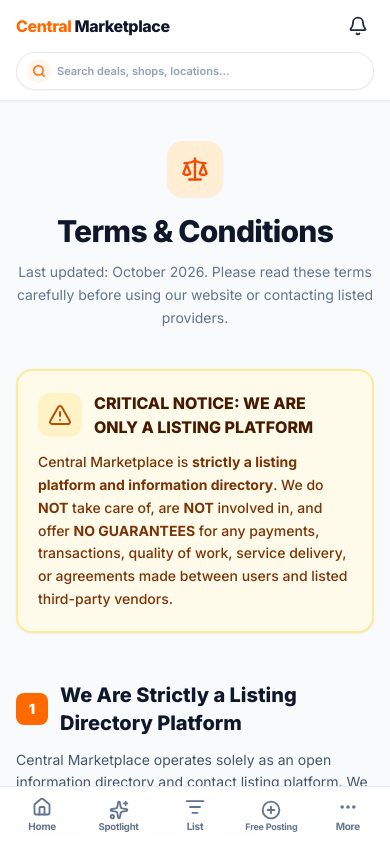
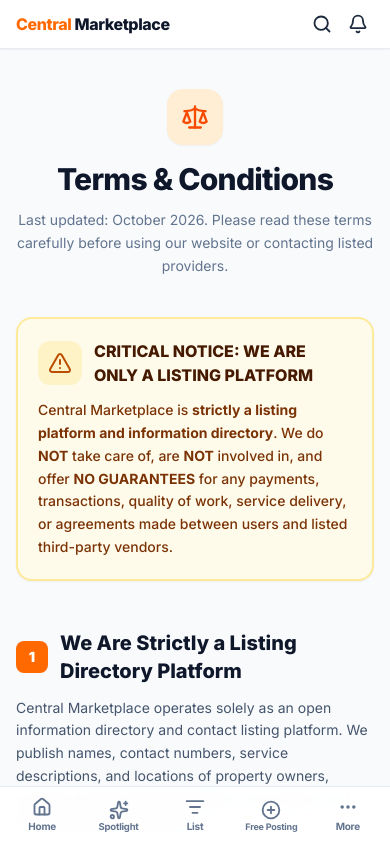
Before and after one commit to bala290498/central-marketplace-03, a Next.js app: page /terms in a window 390 px wide. Shown: the top 843 px of the page. Built offline with nearby package versions, Linux system fonts and the light colour scheme.

Commit message:
feat: position location under brand name and align search icon before bell icon on mobile header

```diff
--- a/src/components/Navbar.tsx
+++ b/src/components/Navbar.tsx
@@ -12,6 +12,7 @@
   ShieldAlert,
   FileText,
   Bell,
+  Search,
 } from "lucide-react";
 import { UserLocation } from "@/types/offer";
 import { SearchBarTrigger } from "./SearchBarTrigger";
@@ -79,12 +80,13 @@
     <header
       className={`relative z-50 ${
         isSticky ? "sticky top-0" : ""
-      } bg-white/95 backdrop-blur-md border-b border-slate-200/80 py-2.5 sm:py-3 shadow-xs`}
+      } bg-white/95 backdrop-blur-md border-b border-slate-200/80 py-2 sm:py-3 shadow-xs`}
     >
       <div className="max-w-7xl mx-auto px-4 sm:px-6 space-y-2">
         <div className="flex items-center justify-between gap-2 sm:gap-4">
-          {/* Brand Title (Left Side) */}
+          {/* Brand Title + Location (Left Side) */}
           <div className="flex items-center gap-2.5 sm:gap-3.5 min-w-0 flex-shrink-0">
+            <div className="flex flex-col items-start min-w-0">
               <Link
                 href="/"
                 className="inline-flex items-center outline-none focus:outline-none focus:ring-0 rounded-lg transition-colors group flex-shrink-0"
@@ -95,16 +97,48 @@
                 </span>
               </Link>
 
+              {/* Location Button on Mobile (Under Brand Name) */}
               {onDetectLocation && (
-              <>
-                <div className="hidden lg:block h-5.5 w-px bg-slate-300 flex-shrink-0 select-none" />
-
-                {/* Location Button on Desktop (Next to title with vertical line) */}
                 <button
                   type="button"
                   onClick={onDetectLocation}
                   disabled={isLocating}
-                  className="hidden lg:inline-flex items-center gap-1.5 text-sm font-bold text-slate-700 hover:text-orange-600 transition-colors cursor-pointer bg-transparent border-0 p-0 outline-none min-w-0 truncate"
+                  className="lg:hidden inline-flex items-center gap-1 text-[11px] font-bold text-slate-600 hover:text-orange-600 transition-colors cursor-pointer bg-transparent border-0 p-0 outline-none min-w-0 truncate mt-0.5"
+                  title={userAreaLabel ? `Location: ${userAreaLabel}` : "Allow location access"}
+                >
+                  {isLocating ? (
+                    <>
+                      <Loader2 className="w-3 h-3 animate-spin text-orange-500 flex-shrink-0" />
+                      <span className="text-slate-500 truncate">Locating...</span>
+                    </>
+                  ) : userLocation && userAreaLabel ? (
+                    <>
+                      <MapPin className="w-3 h-3 text-orange-500 flex-shrink-0" />
+                      <span className="text-slate-800 font-bold truncate max-w-[160px]">
+                        {userAreaLabel}
+                      </span>
+                    </>
+                  ) : (
+                    <>
+                      <MapPin className="w-3 h-3 text-slate-400 flex-shrink-0" />
+                      <span className="text-slate-500 hover:text-slate-900 truncate">
+                        Allow location
+                      </span>
+                    </>
+                  )}
+                </button>
+              )}
+            </div>
+
+            {/* Location Button on Desktop (Next to title with vertical line) */}
+            {onDetectLocation && (
+              <div className="hidden lg:flex items-center gap-2.5">
+                <div className="h-5.5 w-px bg-slate-300 flex-shrink-0 select-none" />
+                <button
+                  type="button"
+                  onClick={onDetectLocation}
+                  disabled={isLocating}
+                  className="inline-flex items-center gap-1.5 text-sm font-bold text-slate-700 hover:text-orange-600 transition-colors cursor-pointer bg-transparent border-0 p-0 outline-none min-w-0 truncate"
                   title={userAreaLabel ? `Location: ${userAreaLabel}` : "Allow location access"}
                 >
                   {isLocating ? (
@@ -128,7 +162,7 @@
                     </>
                   )}
                 </button>
-              </>
+              </div>
             )}
           </div>
 
@@ -140,39 +174,20 @@
             />
           </div>
 
-          {/* Right Side: Location (Mobile) + Desktop Nav Links + Notification Bell */}
-          <div className="flex items-center gap-1.5 sm:gap-2 flex-shrink-0 ml-auto md:ml-0">
-            {onDetectLocation && (
+          {/* Right Side: Mobile Search Icon + Bell Icon (and Desktop Nav Links) */}
+          <div className="flex items-center gap-1 sm:gap-2 flex-shrink-0 ml-auto md:ml-0">
+            {/* Mobile Search Icon Button (< md) */}
             <button
               type="button"
-                onClick={onDetectLocation}
-                disabled={isLocating}
-                className="lg:hidden inline-flex items-center gap-1 text-xs font-bold text-slate-700 hover:text-orange-600 transition-colors cursor-pointer bg-transparent border-0 p-0 outline-none min-w-0 truncate"
-                title={userAreaLabel ? `Location: ${userAreaLabel}` : "Allow location access"}
+              onClick={handleSearchClick}
+              aria-label="Search"
+              title="Search"
+              className="md:hidden p-1.5 sm:p-2 rounded-full text-slate-700 hover:text-orange-600 hover:bg-orange-50/60 transition-all cursor-pointer group flex-shrink-0"
             >
-                {isLocating ? (
-                  <>
-                    <Loader2 className="w-3.5 h-3.5 animate-spin text-orange-500 flex-shrink-0" />
-                    <span className="text-slate-500 truncate">Locating...</span>
-                  </>
-                ) : userLocation && userAreaLabel ? (
-                  <>
-                    <MapPin className="w-3.5 h-3.5 text-orange-500 flex-shrink-0" />
-                    <span className="text-slate-800 font-bold truncate max-w-[110px] sm:max-w-[150px]">
-                      {userAreaLabel}
-                    </span>
-                  </>
-                ) : (
-                  <>
-                    <MapPin className="w-3.5 h-3.5 text-slate-400 flex-shrink-0" />
-                    <span className="text-slate-600 hover:text-slate-900 truncate">
-                      Allow location
-                    </span>
-                  </>
-                )}
+              <Search className="w-5 h-5 stroke-[2.2] text-slate-800 group-hover:scale-110 group-hover:text-orange-600 transition-transform" />
             </button>
-            )}
 
+            {/* Desktop Nav Links */}
             <nav className="hidden md:flex items-center space-x-1 sm:space-x-2">
               {mainNavLinks.map((link) => {
                 const isActive = pathname === link.href;
@@ -265,14 +280,6 @@
           </div>
         </div>
 
-        {/* Mobile Search Bar in Header (< md) */}
-        <div className="md:hidden w-full pt-0.5">
-          <SearchBarTrigger
-            onClick={handleSearchClick}
-            placeholder="Search deals, shops, locations..."
-          />
-        </div>
-
         {children}
       </div>
     </header>
```
Lines whose indentation alone changed are shown as unchanged.
